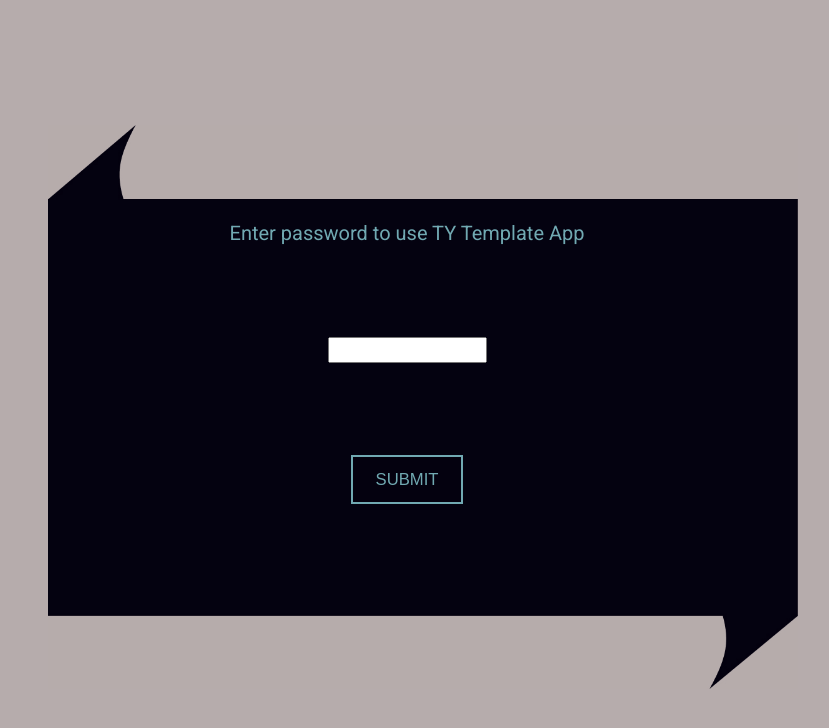
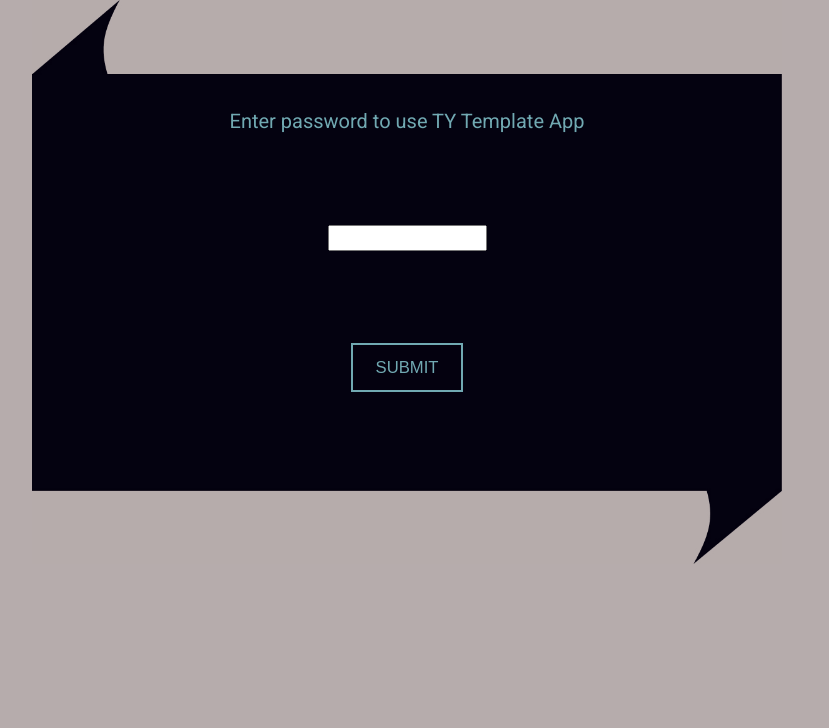
Before and after one commit to nizoom/TYTemplateBuilder, a React (Create React App) app in the folder client/: page / in a window 1280 px wide. Shown: the top 728 px of the page, without its empty margins (233-1062 px from the left). Built offline with nearby package versions, Linux system fonts and the light colour scheme.

Commit message:
horizontally centered login box img and inner html elements

```diff
--- a/client/src/App.css
+++ b/client/src/App.css
@@ -13,9 +13,10 @@ body{
   grid-template-columns: 50% 50%;
   /* grid-template-rows: 0; */
   position: absolute;
+
 }
 
-.App{
+.main-app-margins{
   margin: 15px 0 25px 25px;
 }
 
--- a/client/src/App.js
+++ b/client/src/App.js
@@ -124,6 +124,7 @@ function App() {
 
   const [validLogin, setValidLogin] = useState(
     getSessionStorageOrDefault('status', false)
+
   )
 
   function updateSessionStorage(loginObj){
@@ -143,6 +144,7 @@ function App() {
       validLogin ? <div>
       { resultMessage !== null ? <MsgStatusPopup status = {resultMessage} closePopUp = {closePopUp}/> : null }
 
+      <div className='main-app-margins'>
       <header className="App-header">
         <h1 className = 'app-title'> Custom Email Template Builder </h1>
         <h2 className = 'sub-title'> Custom thank you emails made easy </h2>
@@ -189,6 +191,7 @@ function App() {
 
       </div>
       </div>
+      </div>
       </div> :
         <LoginPage updateSessionStorage = {updateSessionStorage}/>
       }
--- a/client/src/login/login.css
+++ b/client/src/login/login.css
@@ -1,6 +1,6 @@
 .inner-login-div{
-    position: absolute;
-
+    /* position: absolute;
+    top: 33%;
     width: 300px;
     left:0;
     right: 0;
@@ -8,18 +8,38 @@
     display: flex;
     flex-direction: column;
 
+
+    bottom: 200px; */
+    position: absolute;
+    top: calc(50% - 175px);
+    left: calc(50% - 150px);
+    text-align: center;
+    width: 300px;
+    display: flex;
+    flex-direction: column;
     height: 300px;
-    bottom: 200px;
+
+}
+
+.parent-wrapper{
+    left: 50%;
+    transform: translateX(-50%);
+
+
+    position: relative;
+    height: 451px;
+    width: 600px;
 }
 
 .login-box{
-    margin-top: 10%;
+
     margin-bottom: auto;
     margin-right: auto;
     margin-left: auto;
     width: 600px;
     text-align: center;
     display: flex;
+
 
 }
 
--- a/client/src/login/logincomponent.js
+++ b/client/src/login/logincomponent.js
@@ -2,8 +2,6 @@ import React, {useState} from 'react';
 import './login.css'
 import loginbox from './loginbox.jpg'
 import { attemptLogin } from './reqlogin';
-
-import ReactSession from 'react-client-session';
 
 const LoginPage = (props) => {
 
@@ -35,7 +33,7 @@ const LoginPage = (props) => {
     }
 
     return (
-        <div className=''>
+        <div className='parent-wrapper'>
 
             <img src = {loginbox} alt = 'login page' width = '600px' className='login-box'/>
 
```
